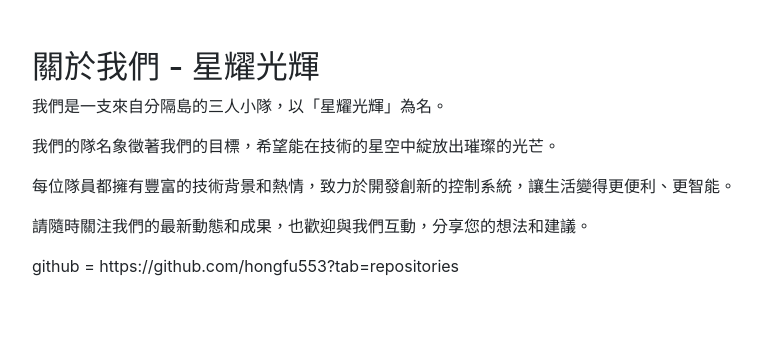
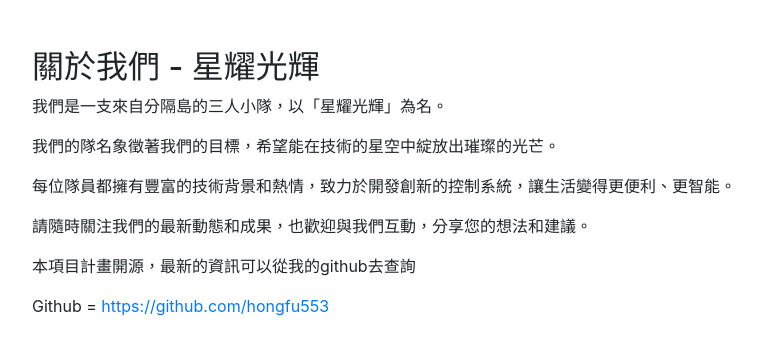
Before and after one commit to hongfu553/highway_websystem, a Flask app: page /about in a window 1280 px wide. Shown: the part 56-411 px from the top of the page, without its empty margins (53-815 px from the left). Run offline with Flask 3, Linux system fonts and the light colour scheme; a user stored in the database is signed in; some libraries are stand-ins or nearby versions.

Commit message:
html update

```diff
--- a/templates/about.html
+++ b/templates/about.html
@@ -2,7 +2,7 @@
 <html lang="zh-Hant">
 <head>
     <meta charset="UTF-8">
-    <link rel="shortcut icon" href="\static\favicon.ico"/>
+    <link rel="shortcut icon" href="\static\img\favicon.ico"/>
     <title>關於</title>
     <link rel="stylesheet" href="https://stackpath.bootstrapcdn.com/bootstrap/4.5.2/css/bootstrap.min.css">
 </head>
@@ -36,7 +36,8 @@
         <p>我們的隊名象徵著我們的目標，希望能在技術的星空中綻放出璀璨的光芒。</p>
         <p>每位隊員都擁有豐富的技術背景和熱情，致力於開發創新的控制系統，讓生活變得更便利、更智能。</p>
         <p>請隨時關注我們的最新動態和成果，也歡迎與我們互動，分享您的想法和建議。</p>
-        <p herf="https://github.com/hongfu553?tab=repositories" target="_blank">github = https://github.com/hongfu553?tab=repositories</herf></p>
+        <p>本項目計畫開源，最新的資訊可以從我的github去查詢</p>
+        <p>Github = <a href="https://github.com/hongfu553" target="_blank">https://github.com/hongfu553</a></p>
     </div>
 </body>
 </html>
--- a/templates/control.html
+++ b/templates/control.html
@@ -2,7 +2,7 @@
 <html lang="zh-Hant">
 <head>
     <meta charset="UTF-8">
-    <link rel="shortcut icon" href="\static\favicon.ico"/>
+    <link rel="shortcut icon" href="\static\img\favicon.ico"/>
     <title>控制</title>
     <link rel="stylesheet" href="https://stackpath.bootstrapcdn.com/bootstrap/4.5.2/css/bootstrap.min.css">
 </head>
--- a/templates/index.html
+++ b/templates/index.html
@@ -2,7 +2,7 @@
 <html lang="zh-Hant">
 <head>
     <meta charset="UTF-8">
-    <link rel="shortcut icon" href="\static\favicon.ico"/>
+    <link rel="shortcut icon" href="\static\img\favicon.ico"/>
     <title>首頁</title>
     <link rel="stylesheet" href="https://stackpath.bootstrapcdn.com/bootstrap/4.5.2/css/bootstrap.min.css">
 </head>
--- a/templates/login.html
+++ b/templates/login.html
@@ -3,6 +3,7 @@
 <head>
     <meta charset="UTF-8">
     <meta name="viewport" content="width=device-width, initial-scale=1.0">
+    <link rel="shortcut icon" href="\static\img\favicon.ico"/>
     <title>星耀光輝 - 登入</title>
     <link rel="stylesheet" href="https://stackpath.bootstrapcdn.com/bootstrap/4.5.2/css/bootstrap.min.css">
     <style>
```
